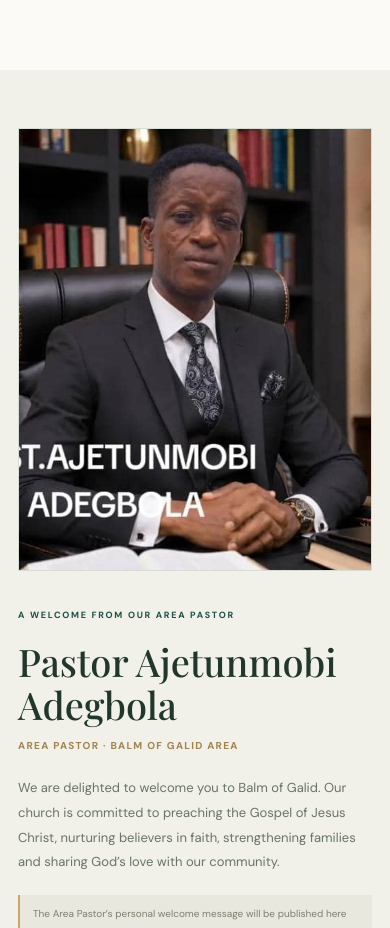
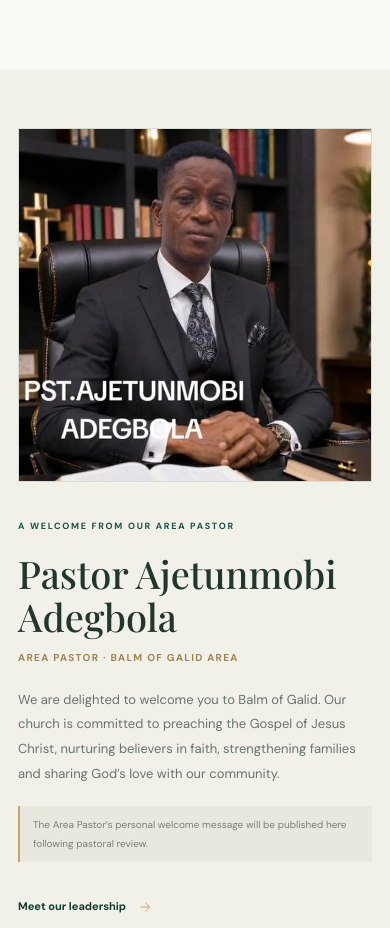
Before and after one commit to Success04212007/balm-rccg-official, a website built with Vite: page index.html in a window 390 px wide. Shown: the part 1880-2808 px from the top of the page. Built offline with nearby package versions, Linux system fonts and the light colour scheme; files whose address does not match are found by name.

Commit message:
Show the complete Area Pastor photograph without cropping

```diff
--- a/src/styles.css
+++ b/src/styles.css
@@ -375,3 +375,37 @@
  .leader-photo-frame img{min-height:300px}
  .pastor-portrait-frame{width:100%;max-width:100%;aspect-ratio:4/5;height:auto;min-height:0}
 }
+
+
+/* Preserve the complete square pastoral photograph — never crop the name or portrait */
+.leader-photo-frame,
+.pastor-portrait-frame{
+  width:100%;
+  aspect-ratio:1 / 1;
+  height:auto;
+  min-height:0;
+  max-height:none;
+  overflow:hidden;
+  display:flex;
+  align-items:center;
+  justify-content:center;
+  background:#e9ede8;
+}
+.leader-photo-frame img,
+.pastor-portrait-frame img{
+  display:block;
+  width:100%;
+  height:100%;
+  min-height:0;
+  object-fit:contain;
+  object-position:center;
+}
+@media(max-width:700px){
+  .leader-photo-frame,
+  .pastor-portrait-frame{
+    width:100%;
+    aspect-ratio:1 / 1;
+    height:auto;
+    min-height:0;
+  }
+}
```
